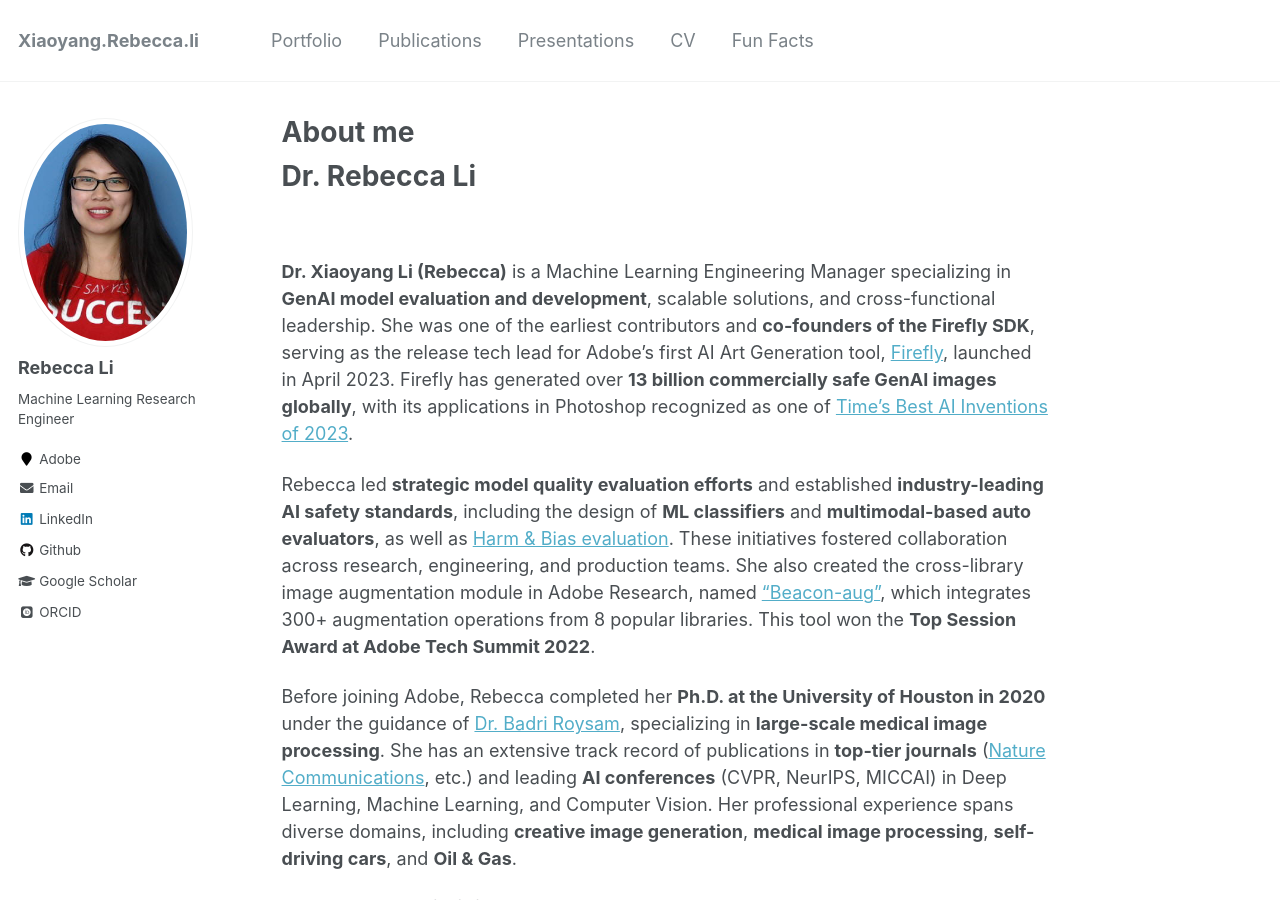
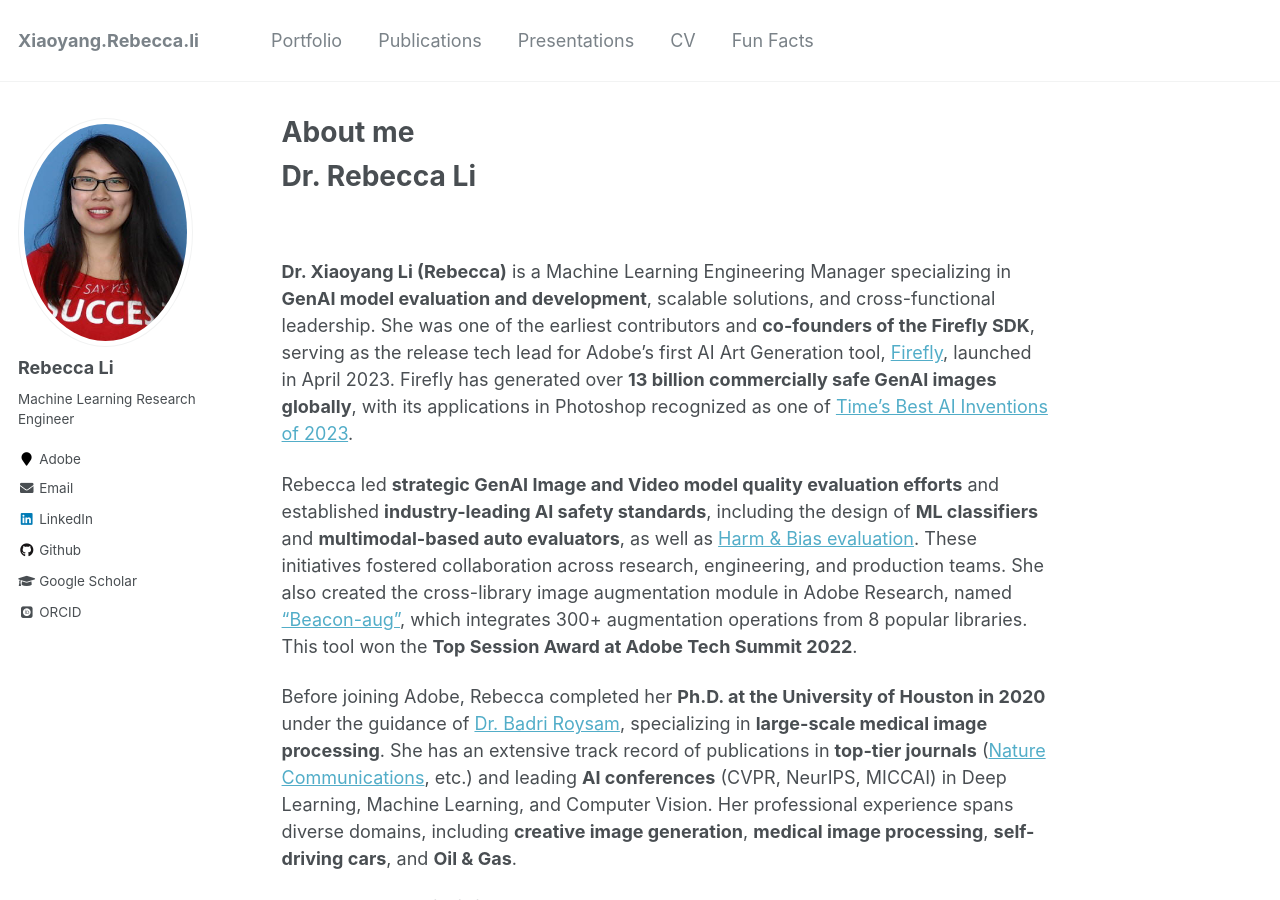
Before and after one commit to Xiaoyang-Rebecca/xiaoyang-rebecca.github.io, a Jekyll site: the page built from _pages/about.md, in a window 1280 px wide and 900 px high. Built offline with Jekyll 4.4.1, drawn with Linux system fonts in a browser that asks for light colours; some web fonts are replaced.

Commit message:
Update about.md

```diff
--- a/_pages/about.md
+++ b/_pages/about.md
@@ -14,7 +14,7 @@
 
 **Dr. Xiaoyang Li (Rebecca)** is a Machine Learning Engineering Manager specializing in **GenAI model evaluation and development**, scalable solutions, and cross-functional leadership. She was one of the earliest contributors and **co-founders of the Firefly SDK**, serving as the release tech lead for Adobe’s first AI Art Generation tool, [Firefly](https://firefly.adobe.com/), launched in April 2023. Firefly has generated over **13 billion commercially safe GenAI images globally**, with its applications in Photoshop recognized as one of [Time’s Best AI Inventions of 2023](https://time.com/collection/best-inventions-2023/6326984/adobe-photoshop-generative-expand-and-generative-fill/).
 
-Rebecca led **strategic model quality evaluation efforts** and established **industry-leading AI safety standards**, including the design of **ML classifiers** and **multimodal-based auto evaluators**, as well as [Harm & Bias evaluation](https://embeddedvisionsummit.com/2024/2024/session/harm-and-bias-evaluation-and-solution-for-adobe-firefly-2/?q=/2024/session/harm-and-bias-evaluation-and-solution-for-adobe-firefly-2/&). These initiatives fostered collaboration across research, engineering, and production teams. She also created the cross-library image augmentation module in Adobe Research, named ["Beacon-aug"](https://adobe-research.github.io/beacon-aug/), which integrates 300+ augmentation operations from 8 popular libraries. This tool won the **Top Session Award at Adobe Tech Summit 2022**.
+Rebecca led **strategic GenAI Image and Video model quality evaluation efforts** and established **industry-leading AI safety standards**, including the design of **ML classifiers** and **multimodal-based auto evaluators**, as well as [Harm & Bias evaluation](https://embeddedvisionsummit.com/2024/2024/session/harm-and-bias-evaluation-and-solution-for-adobe-firefly-2/?q=/2024/session/harm-and-bias-evaluation-and-solution-for-adobe-firefly-2/&). These initiatives fostered collaboration across research, engineering, and production teams. She also created the cross-library image augmentation module in Adobe Research, named ["Beacon-aug"](https://adobe-research.github.io/beacon-aug/), which integrates 300+ augmentation operations from 8 popular libraries. This tool won the **Top Session Award at Adobe Tech Summit 2022**.
 
 Before joining Adobe, Rebecca completed her **Ph.D. at the University of Houston in 2020** under the guidance of [Dr. Badri Roysam](http://www.ee.uh.edu/faculty/roysam), specializing in **large-scale medical image processing**. She has an extensive track record of publications in **top-tier journals** ([Nature Communications](https://www.nature.com/articles/s41467-021-21735-x), etc.) and leading **AI conferences** (CVPR, NeurIPS, MICCAI) in Deep Learning, Machine Learning, and Computer Vision. Her professional experience spans diverse domains, including **creative image generation**, **medical image processing**, **self-driving cars**, and **Oil & Gas**.
 
```
